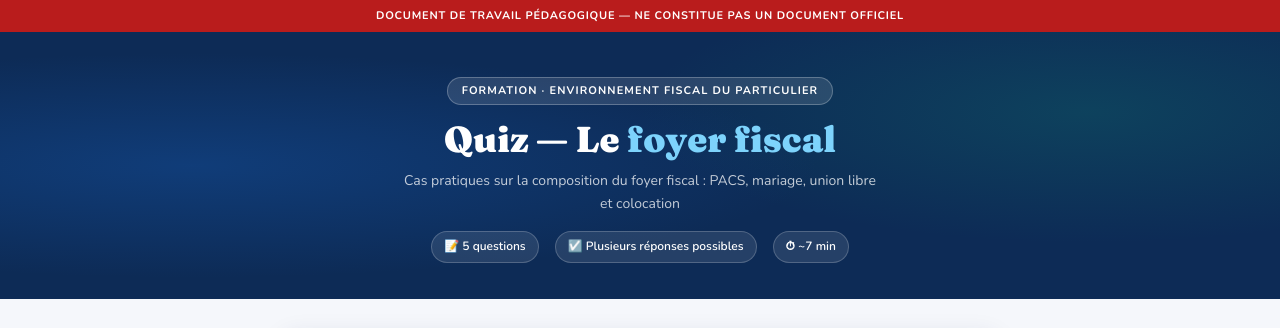
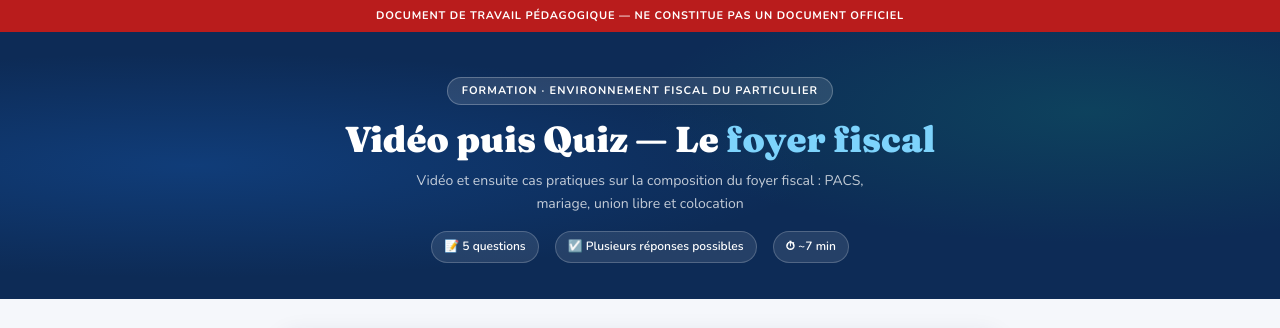
Before and after one commit to ThLe2/Environnement_fiscal_QCM2, a plain HTML site: page index.html in a window 1280 px wide. Shown: the top 328 px of the page. Drawn offline with nearby package versions, Linux system fonts and the light colour scheme.

Commit message:
Update index.html

```diff
--- a/index.html
+++ b/index.html
@@ -3,7 +3,7 @@
 <head>
 <meta charset="UTF-8">
 <meta name="viewport" content="width=device-width, initial-scale=1.0">
-<title>Quiz — Le foyer fiscal</title>
+<title>Vidéo puis Quiz — Le foyer fiscal</title>
 <style>
 @import url('https://fonts.googleapis.com/css2?family=Fraunces:wght@700;900&family=Nunito:wght@400;500;600;700&display=swap');
 
@@ -497,8 +497,8 @@ footer {
 <!-- HERO -->
 <header class="hero">
   <div class="hero-tag">Formation · Environnement fiscal du particulier</div>
-  <h1>Quiz — Le <em>foyer fiscal</em></h1>
-  <p class="hero-sub">Cas pratiques sur la composition du foyer fiscal : PACS, mariage, union libre et colocation</p>
+  <h1>Vidéo puis Quiz — Le <em>foyer fiscal</em></h1>
+  <p class="hero-sub">Vidéo et ensuite cas pratiques sur la composition du foyer fiscal : PACS, mariage, union libre et colocation</p>
   <div class="hero-meta">
     <span class="hero-chip">📝 5 questions</span>
     <span class="hero-chip">☑️ Plusieurs réponses possibles</span>
```
